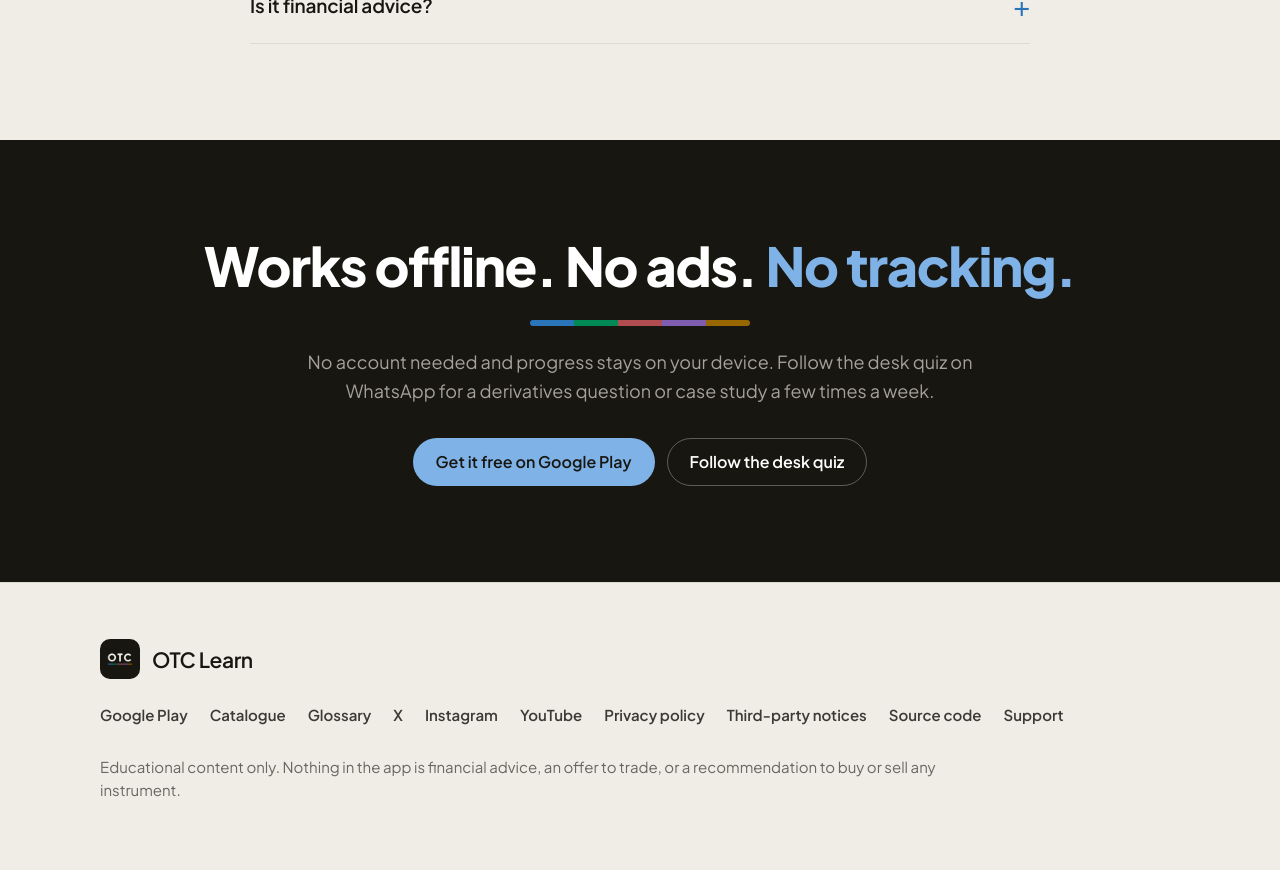
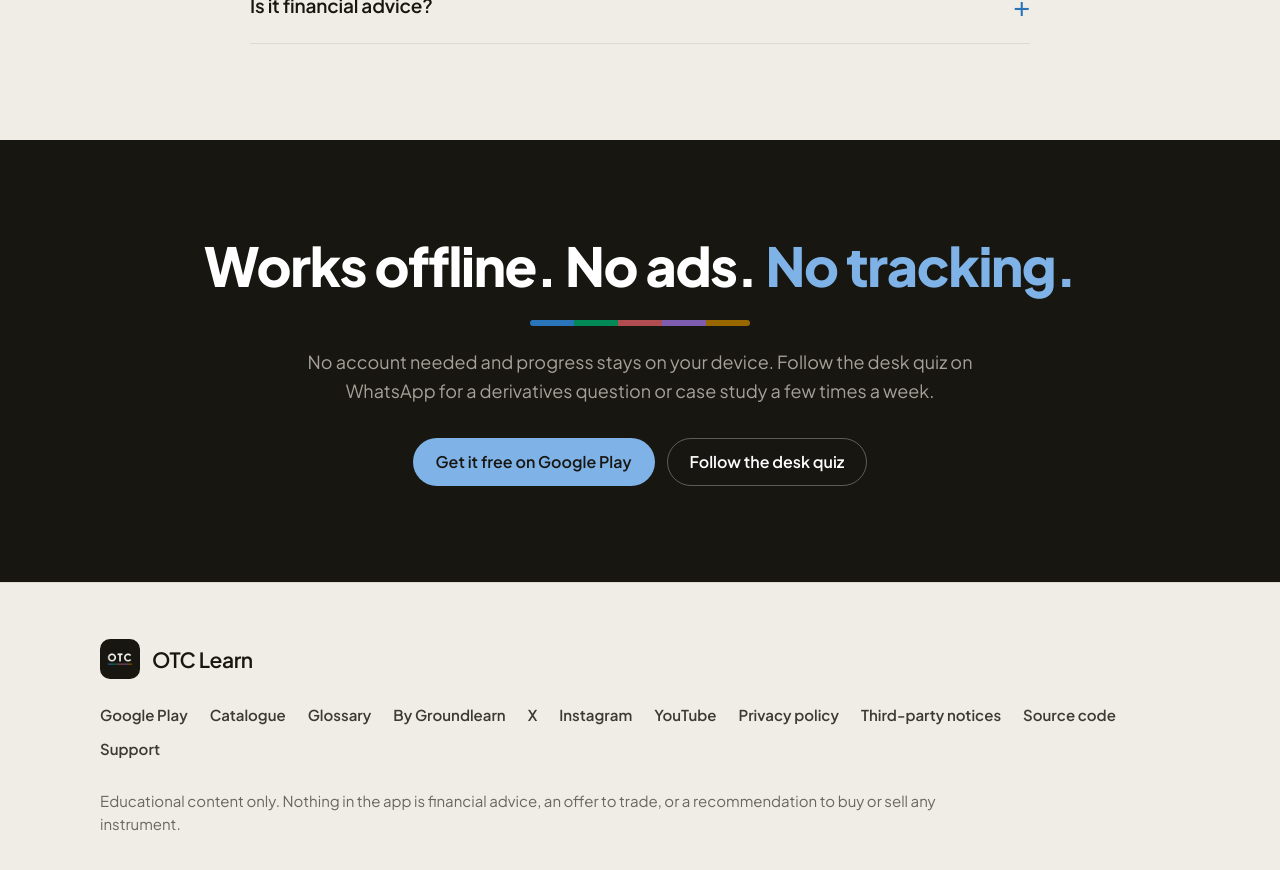
Before and after one commit to singhalsachin2003/OTC_Learn, a Jekyll site: the page built from docs/index.html, in a window 1280 px wide and 900 px high, scrolled down 5222 px. Shown: the top 870 px of the window. Built offline with Jekyll 4.4.1, drawn with Linux system fonts in a browser that asks for light colours.

Commit message:
Link the footer to Groundlearn, the hub page for this app
Gives the app site a crawlable link back to groundlearn.com.

Co-Authored-By: Claude Sonnet 5.5 <noreply@anthropic.com>
Claude-Session: https://claude.ai/code/session_01CpVEmiosMZXajKbvG1XPGd

```diff
--- a/docs/_layouts/default.html
+++ b/docs/_layouts/default.html
@@ -73,6 +73,7 @@
     <ul class="foot">
       <li><a href="{{ '/' | relative_url }}">Home</a></li>
       <li><a href="{{ '/get/?c=web' | relative_url }}">Google Play</a></li>
+      <li><a href="https://groundlearn.com/otc-learn/">By Groundlearn</a></li>
       <li><a href="https://x.com/otclearn">X</a></li>
       <li><a href="https://www.instagram.com/otclearn/">Instagram</a></li>
       <li><a href="https://www.youtube.com/@otclearn">YouTube</a></li>
--- a/docs/index.html
+++ b/docs/index.html
@@ -375,6 +375,7 @@ footer{padding:56px 0 64px;font-size:15px;color:var(--muted);border-top:1px soli
         <li><a href="get/?c=web">Google Play</a></li>
         <li><a href="#catalogue">Catalogue</a></li>
         <li><a href="glossary/">Glossary</a></li>
+        <li><a href="https://groundlearn.com/otc-learn/">By Groundlearn</a></li>
         <li><a href="https://x.com/otclearn">X</a></li>
         <li><a href="https://www.instagram.com/otclearn/">Instagram</a></li>
         <li><a href="https://www.youtube.com/@otclearn">YouTube</a></li>
```
